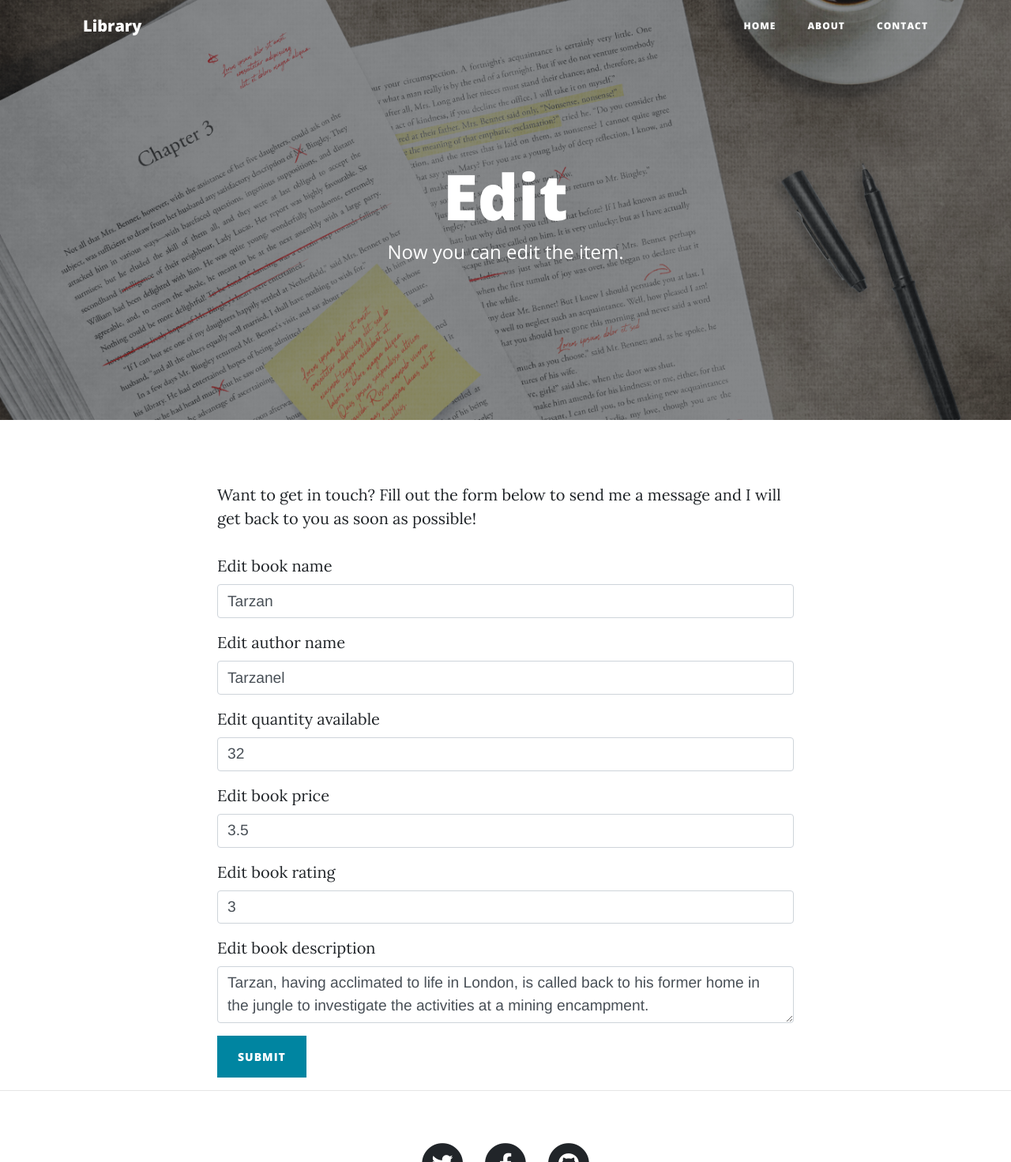
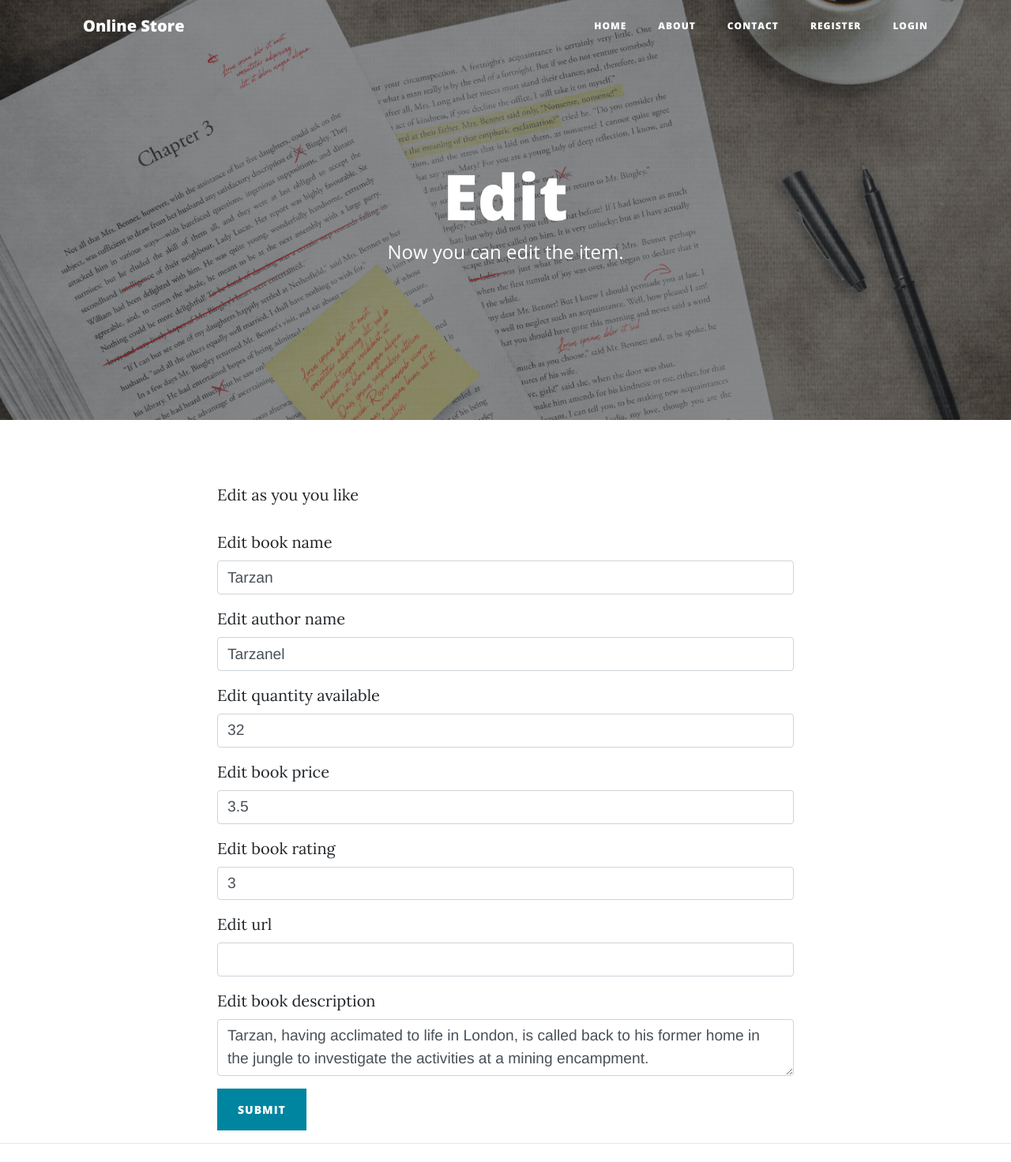
Before and after one commit to CataDumi/Online-Store, a Flask app: page /edit/1 in a window 1280 px wide. Shown: the top 1472 px of the page at 79% size. Run offline with Flask 2, Linux system fonts and the light colour scheme; data comes from the database, SQL or seed files in the repository; both versions use the stored data as it was before the commit; some libraries are stand-ins or nearby versions.

Commit message:
3rd commit - login & register fcn , forms improvement and checking for requirements

```diff
--- /dev/null
+++ b/forms.py
@@ -0,0 +1,28 @@
+from flask_wtf import FlaskForm, Form
+from wtforms import SubmitField, BooleanField, StringField, PasswordField, validators, TextField, TextAreaField, \
+    IntegerField
+from wtforms.validators import DataRequired, URL, InputRequired, NumberRange, Email,Length
+
+
+class EditForm(FlaskForm):
+    name = StringField('Edit book name', validators=[DataRequired()])
+    author = StringField('Edit author name', validators=[DataRequired()])
+    quantity = IntegerField('Edit quantity available ', validators=[DataRequired()])
+    price = IntegerField('Edit book price', validators=[DataRequired()])
+    rating = IntegerField('Edit book rating', validators=[DataRequired(), NumberRange(min=0, max=5)])
+    url = TextField('Edit url', validators=[DataRequired(), URL()])
+    description = TextAreaField('Edit book description', validators=[DataRequired()])
+    submit = SubmitField('Submit')
+
+#Form pt inregistrare users
+class RegisterForm(FlaskForm):
+    name = StringField('Enter name', validators=[DataRequired()])
+    email = TextField('Enter email', validators=[DataRequired(),Email()])
+    password = PasswordField('Enter password', validators=[DataRequired(),Length(min=4)])
+    password_again = PasswordField('Confirm password', validators=[DataRequired(),Length(min=4)])
+    submit = SubmitField('Submit')
+
+class LoginForm(FlaskForm):
+    email = TextField('Enter email', validators=[DataRequired(), Email()])
+    password = PasswordField('Enter password', validators=[DataRequired(), Length(min=4)])
+    submit = SubmitField('Submit')
--- a/main.py
+++ b/main.py
@@ -2,12 +2,9 @@ import requests.cookies
 from flask import Flask, render_template, redirect, url_for, request
 from flask_bootstrap import Bootstrap
 from flask_sqlalchemy import SQLAlchemy
-from flask_wtf import FlaskForm,Form
-from wtforms import StringField, SubmitField,TextField,TextAreaField,IntegerField
-from wtforms import SubmitField, BooleanField, StringField, PasswordField, validators
-from wtforms.validators import DataRequired, URL,InputRequired,NumberRange
 from flask_ckeditor import CKEditor, CKEditorField
 from datetime import datetime
+from forms import EditForm, RegisterForm, LoginForm
 
 app = Flask(__name__)
 app.config['SECRET_KEY'] = '8BYkEfBA6O6donzWlSihBXox7C0sKR6b'
@@ -20,14 +17,8 @@ app.config['SQLALCHEMY_TRACK_MODIFICATIONS'] = False
 db = SQLAlchemy(app)
 app.app_context().push()
 
-# Creez form pt carti
-
-
-# ramane de testat
-
 
 # Creez database pt carti
-
 class Books(db.Model):
     id = db.Column(db.Integer, primary_key=True)
     name = db.Column(db.String(250))
@@ -35,78 +26,114 @@ class Books(db.Model):
     quantity = db.Column(db.Integer)
     price = db.Column(db.Integer)
     rating = db.Column(db.Integer)
+    url = db.Column(db.String(250))
     description = db.Column(db.String(250))
+
+
+class User(db.Model):
+    id = db.Column(db.Integer, primary_key=True)
+    name = db.Column(db.String(250))
+    email = db.Column(db.String(250))
+    password = db.Column(db.String(250))
+
+
 db.create_all()
 
-# Form pt edit
-class Edit(FlaskForm):
-    name = StringField('Edit book name', validators=[DataRequired(),InputRequired()])
-    author = StringField('Edit author name', validators=[DataRequired()])
-    quantity = IntegerField('Edit quantity available ', validators=[DataRequired()])
-    price = IntegerField('Edit book price', validators=[DataRequired()])
-    rating = IntegerField('Edit book rating', validators=[DataRequired(),validators.NumberRange(min=0,max=5)])
-    description = TextAreaField('Edit book description', validators=[DataRequired()])
-    submit = SubmitField('Submit')
+
+#################################################                         ################################################################
+#################################################                         ################################################################
+#################################################                         ################################################################
 
 @app.route('/', methods=['GET', 'POST'])
 def get_all_posts():
-    if request.method=='GET':
-        preview=db.session.query(Books).all()[:1]  # ca sa vad doar primele cateva carti
-    return render_template("index.html",content=preview,date=datetime.now().strftime("%d/%m/%Y"))
+    if request.method == 'GET':
+        preview = db.session.query(Books).all()[:2]  # ca sa vad doar primele cateva carti
+    return render_template("index.html", content=preview, date=datetime.now().strftime("%d/%m/%Y"))
 
-@app.route('/edit/<int:id>',methods=["GET","POST"])
+
+@app.route('/register', methods=['GET', 'POST'])
+def register_user():
+    register_user_form = RegisterForm()
+    if request.method == 'POST':
+        if register_user_form.validate_on_submit():
+            new_user = User(name=register_user_form.name.data,
+                            email=register_user_form.email.data,
+                            password=register_user_form.password.data)
+            db.session.add(new_user)
+            db.session.commit()
+            return redirect(url_for('catalogue'))
+    return render_template('register.html', form=register_user_form)
+
+@app.route('/login',methods=['GET','POST'])
+def login():
+    login_form=LoginForm()
+    if request.method=="POST":
+        print(login_form.email.data)
+        print(login_form.password.data)
+        if User.query.filter_by(email=login_form.email.data).first():
+            return redirect(url_for('catalogue'))
+        else:
+            return redirect(url_for('register_user'))
+    return render_template('login.html',form=login_form)
+
+
+@app.route('/edit/<int:id>', methods=["GET", "POST"])
 def edit(id):
-    edit_form=Edit()
+    edit_form = EditForm()
 
-    if request.method=='GET':
-    ###aici identific cartea din db si ii preiau caracteristicile pt editare
-        book_to_edit=Books.query.filter_by(id=id).first()
-        print('GET')
-        edit_form.name.data=book_to_edit.name
+    if request.method == 'GET':
+        ###aici identific cartea din db si ii preiau caracteristicile pt editare
+        book_to_edit = Books.query.filter_by(id=id).first()
+        # print('GET')
+        edit_form.name.data = book_to_edit.name
         edit_form.author.data = book_to_edit.author
         edit_form.quantity.data = book_to_edit.quantity
         edit_form.price.data = book_to_edit.price
         edit_form.rating.data = book_to_edit.rating
+        edit_form.url.data = book_to_edit.url
+        print(edit_form.url.data)
         edit_form.description.data = book_to_edit.description
         return render_template('edit.html', form=edit_form)
 
-    #Submit changes to db
-    elif request.method=='POST':
-        print('POST')
-        print(edit_form.name.data)
-        print(edit_form.author.data)
-        print(edit_form.quantity.data)
-        print(edit_form.price.data)
-        print(edit_form.rating.data)
-        print(edit_form.description.data)
+    # Submit changes to db
+    elif request.method == 'POST':
+        if edit_form.validate_on_submit():
+            # print('POST')
+            # print(edit_form.name.data)
+            # print(edit_form.author.data)
+            # print(edit_form.quantity.data)
+            # print(edit_form.price.data)
+            # print(edit_form.rating.data)
+            # print(edit_form.description.data)
 
-        #Enter new data
-        edited_book=Books.query.filter_by(id=id).first()
-        print(edited_book.name)
-        print(edit_form.name.data)
-        edited_book.name=edit_form.name.data
-        edited_book.author=edit_form.author.data
-        edited_book.quantity=edit_form.quantity.data
-        edited_book.price=edit_form.price.data
-        edited_book.rating=edit_form.rating.data
-        edited_book.description=edit_form.description.data
-        db.session.commit()
-
-        return redirect(url_for('catalogue'))
+            # Enter new data
+            edited_book = Books.query.filter_by(id=id).first()
+            edited_book.name = edit_form.name.data
+            edited_book.author = edit_form.author.data
+            edited_book.quantity = edit_form.quantity.data
+            edited_book.price = edit_form.price.data
+            edited_book.rating = edit_form.rating.data
+            edited_book.url = edit_form.url.data
+            edited_book.description = edit_form.description.data
+            db.session.commit()
+            return redirect(url_for('catalogue'))
+        else:
+            return render_template('edit.html', form=edit_form)
 
 
-@app.route('/delete/<int:id>',methods=["GET","POST"])
+@app.route('/delete/<int:id>', methods=["GET", "POST"])
 def delete_book(id):
-    book_to_delete=Books.query.get(id)
+    book_to_delete = Books.query.get(id)
     db.session.delete(book_to_delete)
     db.session.commit()
     return redirect(url_for('get_all_posts'))
 
+
 @app.route("/catalogue")
 def catalogue():
     requested_post = None
-    all_books=db.session.query(Books).all()
-    return render_template("catalogue.html",content=all_books,date=datetime.now().strftime("%d/%m/%Y"))
+    all_books = db.session.query(Books).all()
+    return render_template("catalogue.html", content=all_books, date=datetime.now().strftime("%d/%m/%Y"))
 
 
 @app.route('/add_books', methods=['POST', "GET"])
@@ -115,12 +142,13 @@ def add_books():
         print('yas')
 
         # aici vad tot ce se da add din add books
-        print(request.form['name'])
-        print(request.form['author'])
-        print(request.form['quantity'])
-        print(request.form['price'])
-        print(request.form['rating'])
-        print(request.form['description'])
+        # print(request.form['name'])
+        # print(request.form['author'])
+        # print(request.form['quantity'])
+        # print(request.form['price'])
+        # print(request.form['rating'])
+        # print(request.form['url'])
+        # print(request.form['description'])
 
         # aici bag noua carte in db
         new_book = Books(name=request.form['name'],
@@ -128,6 +156,7 @@ def add_books():
                          quantity=request.form['quantity'],
                          price=request.form['price'],
                          rating=request.form['rating'],
+                         url=request.form['url'],
                          description=request.form['description']
                          )
         db.session.add(new_book)
--- a/templates/contact.html
+++ b/templates/contact.html
@@ -20,9 +20,6 @@
     <div class="row">
       <div class="col-lg-8 col-md-10 mx-auto">
         <p>Want to get in touch? Fill out the form below to send me a message and I will get back to you as soon as possible!</p>
-        <!-- Contact Form - Enter your email address on line 19 of the mail/contact_me.php file to make this form work. -->
-        <!-- WARNING: Some web hosts do not allow emails to be sent through forms to common mail hosts like Gmail or Yahoo. It's recommended that you use a private domain email address! -->
-        <!-- To use the contact form, your site must be on a live web host with PHP! The form will not work locally! -->
         <form name="sentMessage" id="contactForm" novalidate>
           <div class="control-group">
             <div class="form-group floating-label-form-group controls">
--- a/templates/edit.html
+++ b/templates/edit.html
@@ -21,10 +21,8 @@
   <div class="container">
     <div class="row">
       <div class="col-lg-8 col-md-10 mx-auto">
-        <p>Want to get in touch? Fill out the form below to send me a message and I will get back to you as soon as possible!</p>
-        <!-- Contact Form - Enter your email address on line 19 of the mail/contact_me.php file to make this form work. -->
-        <!-- WARNING: Some web hosts do not allow emails to be sent through forms to common mail hosts like Gmail or Yahoo. It's recommended that you use a private domain email address! -->
-        <!-- To use the contact form, your site must be on a live web host with PHP! The form will not work locally! -->
+        <p>Edit as you you like</p>
+
 
           {{ wtf.quick_form(form, button_map={"submit": "primary"}, novalidate=False) }}
 
--- a/templates/header.html
+++ b/templates/header.html
@@ -28,7 +28,7 @@
   <!-- Navigation -->
   <nav class="navbar navbar-expand-lg navbar-light fixed-top" id="mainNav">
     <div class="container">
-      <a class="navbar-brand" href="/">Library</a>
+      <a class="navbar-brand" href="/">Online Store</a>
       <button class="navbar-toggler navbar-toggler-right" type="button" data-toggle="collapse" data-target="#navbarResponsive" aria-controls="navbarResponsive" aria-expanded="false" aria-label="Toggle navigation">
         Menu
         <i class="fas fa-bars"></i>
@@ -44,6 +44,12 @@
           <li class="nav-item">
             <a class="nav-link" href="/contact">Contact</a>
           </li>
+          <li class="nav-item">
+            <a class="nav-link" href="/register">Register</a>
+          </li>
+          <li class="nav-item">
+            <a class="nav-link" href="/login">Login</a>
+          </li>
         </ul>
       </div>
     </div>
--- a/templates/index.html
+++ b/templates/index.html
@@ -1,4 +1,5 @@
 {% include "header.html" %}
+
 
 <!-- Page Header -->
 <header class="masthead"
@@ -19,8 +20,11 @@
 <!-- Main Content -->
 <div class="container">
     <div class="row">
+        <div class="row">
         <div class="col-lg-8 col-md-10 mx-auto">
             {% for item in content %}
+            <div> <img src="{{item.url}}" width="25%" height="25% " ></div>
+            <br>
             <div class="post-preview">
                 <h2 class="post-title">
                     Book name: {{item.name}}
```
Also changed, not shown: templates/catalogue.html (+7 -3 lines), templates/login.html (added, +34 -0 lines), templates/register.html (added, +34 -0 lines), instance/books.db (deleted), posts.db (deleted), static/img/catalogue.jpg (added), static/img/register.jpg (added).
